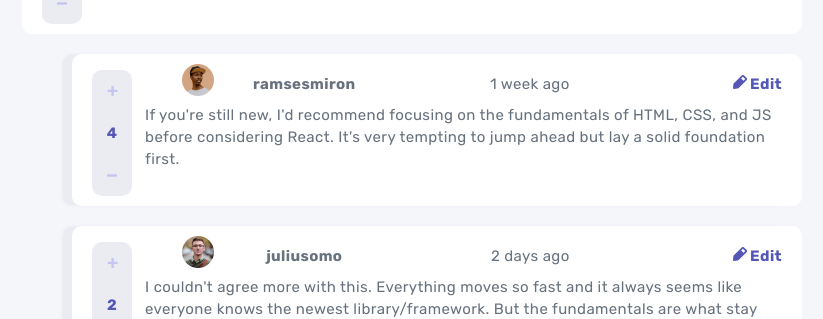
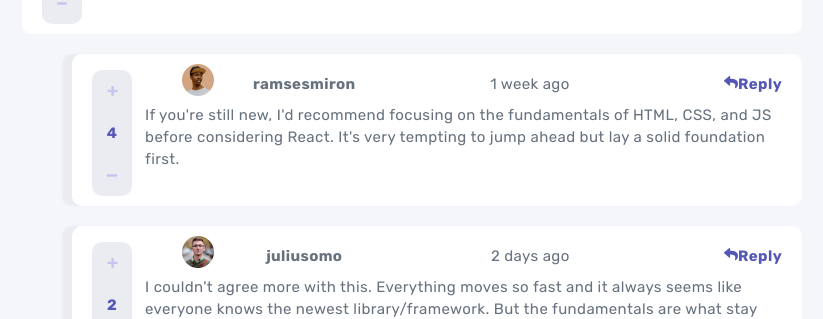
Before and after one commit to valleyman89/FrontEndMentor-Solution---Interactive-comments-section, a React (Create React App) app: page / in a window 1280 px wide. Shown: the part 310-629 px from the top of the page, without its empty margins (228-1051 px from the left). Built offline with nearby package versions, Linux system fonts and the light colour scheme.

Commit message:
refactor slightly, add handlecreatereply function

```diff
--- a/src/components/Comments.jsx
+++ b/src/components/Comments.jsx
@@ -12,15 +12,14 @@ function Comments(props) {
   const [users] = useState(getUsers);
   const [comments, setComments] = useState(getComments);
 
-  const handleReply = (comment) => {
+  //// COMMENTS
+  // comments: create
+  const handleCreateComment = (comment) => {
     setComments([...comments, comment]);
+    console.log("handleCreateComment called");
   };
-
-  const handleCommentReply = (comment) => {
-    console.log(comment);
-  };
-
-  const handleUpdate = (id, content) => {
+  // comments: update
+  const handleUpdateComment = (id, content) => {
     const updatedComments = comments.map((c) => {
       if (c.id === id) {
         return { ...c, content };
@@ -29,14 +28,39 @@ function Comments(props) {
       }
     });
     setComments(updatedComments);
+    console.log("handleUpdateComment called");
   };
-
-  const handleDelete = (id, comment) => {
+  // comments: delete
+  const handleDeleteComment = (id, comment) => {
     const ogComments = comments;
     const newComments = ogComments.filter((c) => c.id !== comment.id);
     setComments(newComments);
+    console.log("handleDeleteComment called");
   };
 
+  //// REPLIES
+  // replies: create
+  const handleCreateReply = (parentId, comment) => {
+    console.log("handleCreateReply called");
+    //console.log("parent id:", parentId);
+    // console.log("comment: ", comment);
+
+    const newComments = comments.map((c) => c);
+    //console.log("newComments", "\n", newComments);
+
+    const commentWithReplyToCreate = newComments.find((c) => c.id === parentId);
+    //console.log("commentWithReplyToCreate", "\n", commentWithReplyToCreate);
+
+    commentWithReplyToCreate.replies.push(comment);
+    setComments(newComments);
+  };
+  // replies: update
+  const handleUpdateReply = (parentId, comment) => {
+    console.log("handleUpdateReply called");
+    console.log("parent id:", parentId);
+    console.log("new reply: ", comment);
+  };
+  // replies: delete
   const handleDeleteReply = (id, comment) => {
     const newComments = comments.map((c) => c);
     const commentWithReplyToDelete = newComments.find(
@@ -46,10 +70,12 @@ function Comments(props) {
       (r) => r.id !== id
     );
     setComments(newComments);
+    console.log("handleDeleteReply called");
   };
 
   return (
     <React.Fragment>
+      {/* COMMENTS */}
       {comments.map((comment) => {
         return (
           <React.Fragment key={comment.id}>
@@ -66,19 +92,24 @@ function Comments(props) {
                   <Delete
                     id={comment.id}
                     comment={comment}
-                    onDelete={handleDelete}
+                    onDelete={handleDeleteComment}
                   />
                   <Update
                     comment={comment}
                     id={comment.id}
-                    onUpdate={handleUpdate}
+                    onUpdate={handleUpdateComment}
                     user={comment.user.username}
                   />
                 </React.Fragment>
               ) : (
-                <Reply comment={comment} onCommentReply={handleCommentReply} />
+                <Reply
+                  parentId={comment.id}
+                  comment={comment}
+                  onReply={handleCreateReply}
+                />
               )}
             </div>
+            {/* REPLIES */}
             {comment.replies.map((reply) => (
               <div key={reply.id} className="box comment comment--reply">
                 <Info
@@ -89,23 +120,32 @@ function Comments(props) {
                 <span className="comment-content">{reply.content}</span>
                 <ScoreCounter score={reply.score} />
                 {reply.user.username === users.currentUser.username ? (
+                  <React.Fragment>
                     <Delete
                       id={reply.id}
                       comment={comment}
                       onDelete={handleDeleteReply}
                     />
-                ) : null}
                     <Update
+                      id={reply.id}
                       comment={comment}
-                  onUpdate={handleCommentReply}
+                      onUpdate={handleUpdateReply}
                       user={reply.user.username}
                     />
+                  </React.Fragment>
+                ) : (
+                  <Reply
+                    parentId={comment.id}
+                    comment={comment}
+                    onCommentReply={handleCreateReply}
+                  />
+                )}
               </div>
             ))}
           </React.Fragment>
         );
       })}
-      <CreateComment comments={comments} onReply={handleReply} />
+      <CreateComment comments={comments} onReply={handleCreateComment} />
     </React.Fragment>
   );
 }
```
Lines whose indentation alone changed are shown as unchanged.
